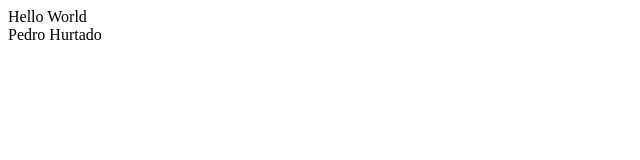
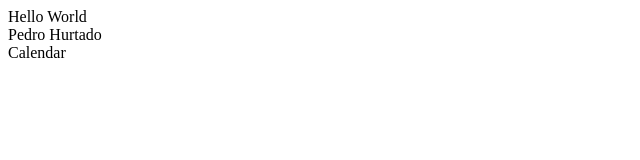
Before and after one commit to PedroHurtado/react4fo, a React (Vite) app in the folder my-react-app/: page / in a window 1280 px wide. Shown: the top 160 px of the page, without its empty margins (0-640 px from the left). Built offline with nearby package versions, Linux system fonts and the light colour scheme.

Commit message:
calendar

```diff
--- a/my-react-app/src/App.jsx
+++ b/my-react-app/src/App.jsx
@@ -1,5 +1,6 @@
 
 import Binding from "./templates/Binding"
+import Calendar from "./calendar/Calendar"
 function App() {
   return (
       /*
@@ -8,6 +9,7 @@ function App() {
       <>
         <div>Hello World</div>
         <Binding/>
+        <Calendar/>
       </>
   )
 }
--- /dev/null
+++ b/my-react-app/src/calendar/Calendar.jsx
@@ -0,0 +1,6 @@
+import './Calendar.css'
+function Calendar(){
+    return (<div>Calendar</div>)
+}
+
+export default Calendar
--- a/my-react-app/src/templates/Binding.jsx
+++ b/my-react-app/src/templates/Binding.jsx
@@ -1,5 +1,8 @@
+import { Fragment } from "react"
 function Binding(){
     const data="Pedro Hurtado"
-    return(<div>{data}</div>)
+    return(
+        <div>{data}</div>
+    )
 }
 export default Binding
```
Also changed, not shown: my-react-app/src/calendar/Calendar.css (added).
